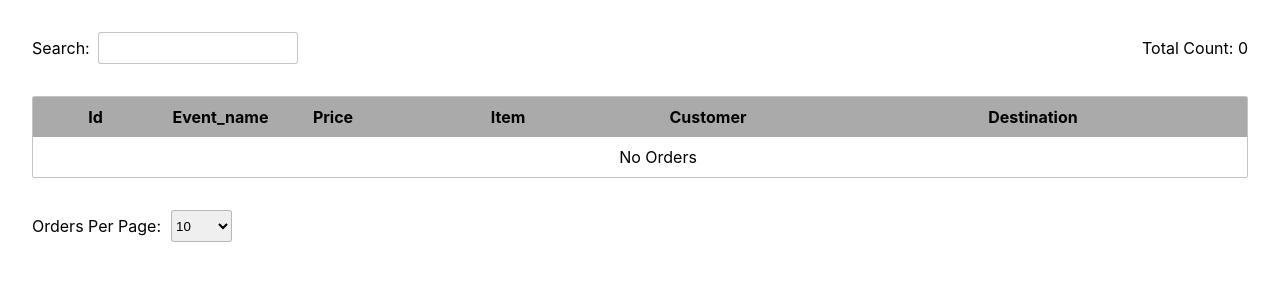
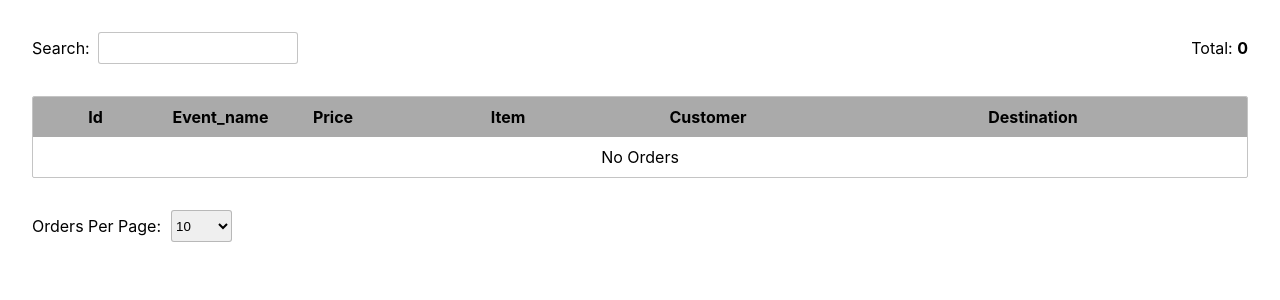
Before and after one commit to developstuff93/css-react-socket-order-client, a React (Create React App) app: page / in a window 1280 px wide. Shown: the top 300 px of the page. Built offline with nearby package versions, Linux system fonts and the light colour scheme.

Commit message:
fix style for meta info, no orders on table

```diff
--- a/src/FilterBar/FilterBar.module.scss
+++ b/src/FilterBar/FilterBar.module.scss
@@ -35,5 +35,9 @@
     display: flex;
     align-items: center;
     justify-content: center;
+
+    &:hover {
+      background-color: $button-bg-color-selected-hover;
+    }
   }
 }
--- a/src/FilterBar/index.js
+++ b/src/FilterBar/index.js
@@ -27,7 +27,7 @@ export default function FilterBar({ updatePriceFilter, updateCurPage, price }) {
         id="price-filter"
         type="number"
         onKeyPress={onKeyDown}
-        onChange={(e) => updateFilter(e.target.value)}
+        onChange={(e) => updateFilter(e.target.value.slice(0, 15))}
         value={price}
       />
       {price && <button onClick={() => updateFilter("")}>&times;</button>}
--- a/src/MetaInfo/index.js
+++ b/src/MetaInfo/index.js
@@ -5,8 +5,14 @@ import styles from "./MetaInfo.module.scss";
 export default function MetaInfo({ price, totalLength, filteredLength }) {
   return (
     <div className={styles.Root}>
-      <span>{price && `Matched Count: ${filteredLength} / `}</span>
-      <span>{`Total Count: ${totalLength}`}</span>
+      {price && (
+        <span>
+          Matched: <strong>{filteredLength}</strong> |{" "}
+        </span>
+      )}
+      <span>
+        Total: <strong>{totalLength}</strong>
+      </span>
     </div>
   );
 }
--- a/src/Orders/index.js
+++ b/src/Orders/index.js
@@ -39,7 +39,7 @@ export default function Orders({ orders }) {
         updatePriceFilter={setFilterPrice}
         updateCurPage={setCurPage}
       />
-      <OrdersTable orders={renderableOrders} />
+      <OrdersTable orders={renderableOrders} isFiltered={filterPrice !== ""} />
       <TableController
         total={filteredOrders.length}
         curPage={curPage}
--- a/src/OrdersTable/OrdersTable.module.scss
+++ b/src/OrdersTable/OrdersTable.module.scss
@@ -37,3 +37,12 @@
     text-align: center;
   }
 }
+
+.NoOrder {
+  position: sticky;
+  height: 40px;
+  left: 0;
+  display: flex;
+  align-items: center;
+  justify-content: center;
+}
--- a/src/OrdersTable/index.js
+++ b/src/OrdersTable/index.js
@@ -2,7 +2,7 @@ import React from "react";
 
 import styles from "./OrdersTable.module.scss";
 
-export default function OrdersTable({ orders }) {
+export default function OrdersTable({ orders, isFiltered }) {
   return (
     <div className={styles.Root}>
       <table className={styles.Table}>
@@ -25,13 +25,7 @@ export default function OrdersTable({ orders }) {
           </tr>
         </thead>
         <tbody>
-          {!orders.length ? (
-            <tr>
-              <td colSpan={6}>No Orders</td>
-            </tr>
-          ) : (
-            orders.length &&
-            orders.map((order) => (
+          {orders.map((order) => (
             <tr key={order.id}>
               <td>{order.id}</td>
               <td>{order.event_name}</td>
@@ -42,10 +36,14 @@ export default function OrdersTable({ orders }) {
                 {order.destination}
               </td>
             </tr>
-            ))
-          )}
+          ))}
         </tbody>
       </table>
+      {!orders.length && (
+        <div className={styles.NoOrder}>
+          <span>{`No${isFiltered ? " Matched" : ""} Orders`}</span>
+        </div>
+      )}
     </div>
   );
 }
```
Lines whose indentation alone changed are shown as unchanged.
